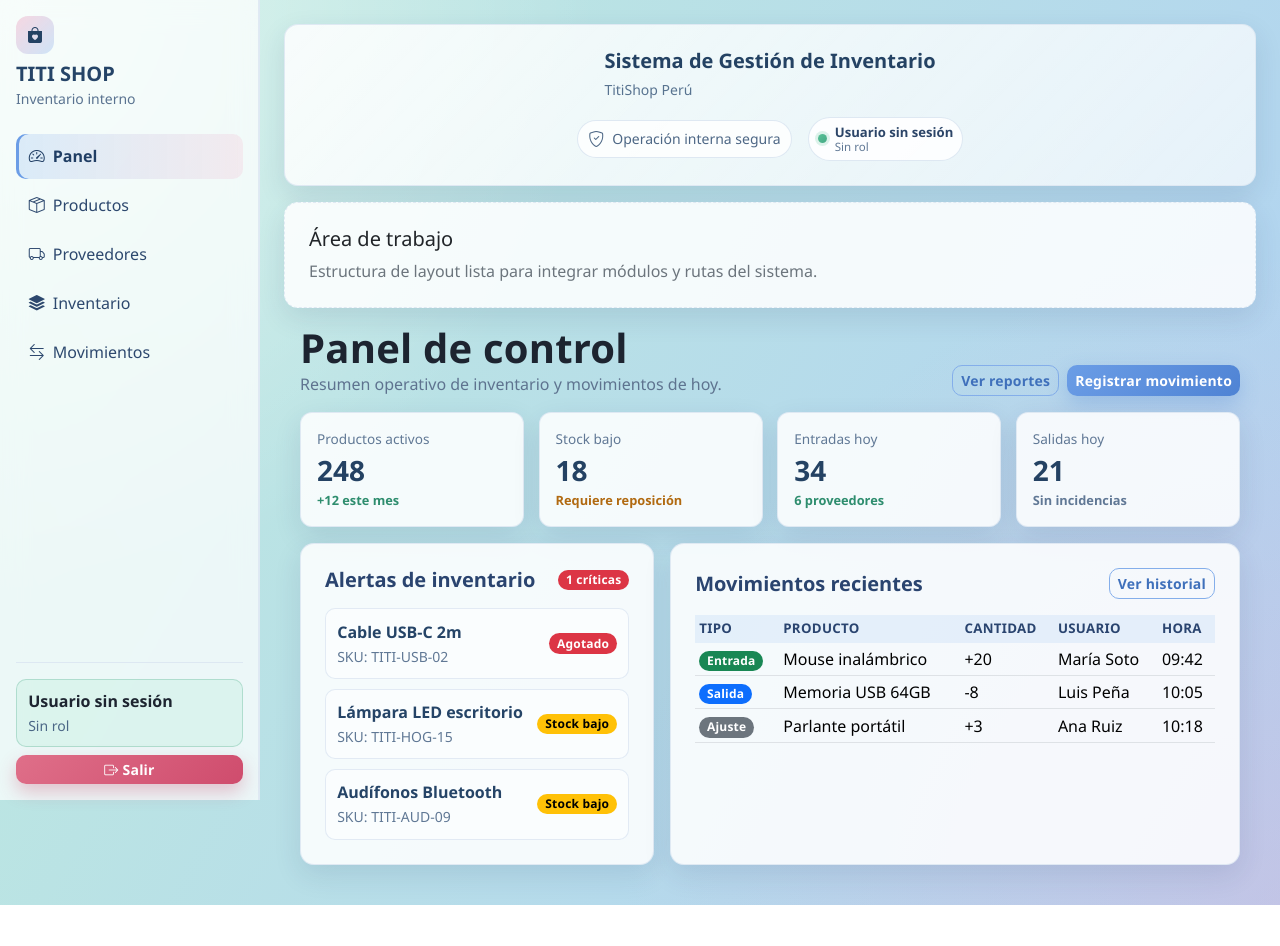
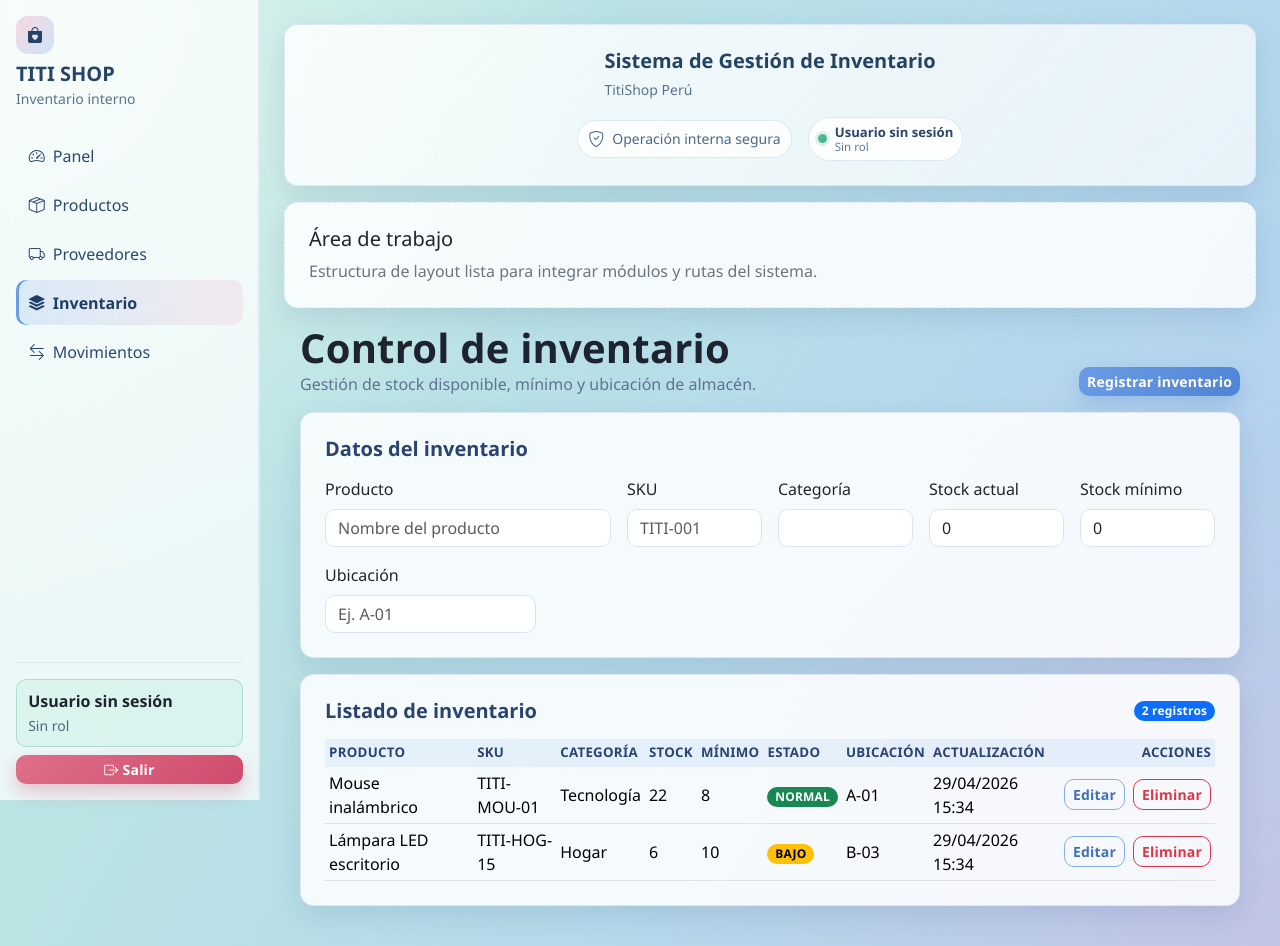
Before and after one commit to Espiritu16/titishop-frontend-angular, an Angular app: page /inventario in a window 1280 px wide. Before the commit this address led to /dashboard. Before the commit the page ends 905 px from the top, so only its background shows below. Built offline with nearby package versions, Linux system fonts and the light colour scheme.

Commit message:
version sin merge dev

```diff
--- a/src/app/app.routes.ts
+++ b/src/app/app.routes.ts
@@ -4,6 +4,7 @@ import { Login } from './features/login/login';
 import { Dashboard } from './features/dashboard/dashboard';
 import { Products } from './features/products/products';
 import { Providers } from './features/providers/providers';
+import { Inventory } from './features/inventory/inventory';
 
 export const routes: Routes = [
   { path: 'login', component: Login },
@@ -14,6 +15,7 @@ export const routes: Routes = [
       { path: 'dashboard', component: Dashboard },
       { path: 'productos', component: Products },
       { path: 'proveedores', component: Providers },
+      { path: 'inventario', component: Inventory },
       { path: '', redirectTo: 'dashboard', pathMatch: 'full' },
     ],
   },
--- /dev/null
+++ b/src/app/features/inventory/inventory.html
@@ -0,0 +1,96 @@
+<section class="inventory-page app-page">
+  <header class="section-head">
+    <div>
+      <h1 class="page-title">Control de inventario</h1>
+      <p class="page-subtitle">Gestión de stock disponible, mínimo y ubicación de almacén.</p>
+    </div>
+    <div class="d-flex gap-2">
+      @if (editingId) {
+        <button type="button" class="btn btn-outline-primary btn-sm" (click)="cancelEdit()">Cancelar edición</button>
+      }
+      <button type="button" class="btn btn-primary btn-sm" (click)="saveItem()">
+        {{ editingId ? 'Guardar cambios' : 'Registrar inventario' }}
+      </button>
+    </div>
+  </header>
+
+  <article class="card p-3 p-md-4">
+    <h5 class="panel-title mb-3">Datos del inventario</h5>
+    <form class="row g-3" [formGroup]="inventoryForm" (ngSubmit)="saveItem()">
+      <div class="col-12 col-md-4">
+        <label class="form-label">Producto</label>
+        <input type="text" class="form-control" formControlName="product" placeholder="Nombre del producto" />
+      </div>
+      <div class="col-12 col-md-2">
+        <label class="form-label">SKU</label>
+        <input type="text" class="form-control text-uppercase" formControlName="sku" placeholder="TITI-001" />
+      </div>
+      <div class="col-12 col-md-2">
+        <label class="form-label">Categoría</label>
+        <input type="text" class="form-control" formControlName="category" />
+      </div>
+      <div class="col-12 col-md-2">
+        <label class="form-label">Stock actual</label>
+        <input type="number" min="0" class="form-control" formControlName="stock" />
+      </div>
+      <div class="col-12 col-md-2">
+        <label class="form-label">Stock mínimo</label>
+        <input type="number" min="0" class="form-control" formControlName="minStock" />
+      </div>
+      <div class="col-12 col-md-3">
+        <label class="form-label">Ubicación</label>
+        <input type="text" class="form-control" formControlName="location" placeholder="Ej. A-01" />
+      </div>
+    </form>
+  </article>
+
+  <article class="card p-3 p-md-4">
+    <div class="d-flex justify-content-between align-items-center mb-3">
+      <h5 class="panel-title mb-0">Listado de inventario</h5>
+      <span class="badge text-bg-primary">{{ inventory.length }} registros</span>
+    </div>
+    <div class="table-responsive">
+      <table class="table table-sm align-middle mb-0">
+        <thead>
+          <tr>
+            <th>Producto</th>
+            <th>SKU</th>
+            <th>Categoría</th>
+            <th>Stock</th>
+            <th>Mínimo</th>
+            <th>Estado</th>
+            <th>Ubicación</th>
+            <th>Actualización</th>
+            <th class="text-end">Acciones</th>
+          </tr>
+        </thead>
+        <tbody>
+          @for (item of inventory; track item.id) {
+            <tr>
+              <td>{{ item.product }}</td>
+              <td>{{ item.sku }}</td>
+              <td>{{ item.category }}</td>
+              <td>{{ item.stock }}</td>
+              <td>{{ item.minStock }}</td>
+              <td><span [class]="stockBadgeClass(item)">{{ stockStatus(item) }}</span></td>
+              <td>{{ item.location }}</td>
+              <td>{{ item.updatedAt | date: 'dd/MM/yyyy HH:mm' }}</td>
+              <td class="text-end">
+                <div class="d-inline-flex gap-2">
+                  <button type="button" class="btn btn-outline-primary btn-sm" (click)="editItem(item)">Editar</button>
+                  <button type="button" class="btn btn-outline-danger btn-sm" (click)="removeItem(item.id)">Eliminar</button>
+                </div>
+              </td>
+            </tr>
+          }
+        </tbody>
+      </table>
+    </div>
+  </article>
+
+  @if (feedback) {
+    <div class="card p-3 inventory-feedback">
+      {{ feedback }}
+    </div>
+  }
+</section>
--- /dev/null
+++ b/src/app/features/inventory/inventory.scss
@@ -0,0 +1,19 @@
+.inventory-page {
+  padding: 1rem;
+}
+
+.panel-title {
+  color: #2a446f;
+  font-weight: 800;
+}
+
+.inventory-feedback {
+  color: #2a446f;
+  font-weight: 700;
+}
+
+@media (max-width: 768px) {
+  .inventory-page {
+    padding: 0.75rem;
+  }
+}
--- /dev/null
+++ b/src/app/features/inventory/inventory.ts
@@ -0,0 +1,182 @@
+import { Component } from '@angular/core';
+import { FormBuilder, ReactiveFormsModule, Validators } from '@angular/forms';
+import { DatePipe } from '@angular/common';
+
+type StockStatus = 'NORMAL' | 'BAJO' | 'AGOTADO';
+
+interface InventoryItem {
+  id: string;
+  product: string;
+  sku: string;
+  category: string;
+  stock: number;
+  minStock: number;
+  location: string;
+  updatedAt: string;
+}
+
+const INVENTORY_KEY = 'titishop_inventario';
+
+@Component({
+  selector: 'app-inventory',
+  imports: [ReactiveFormsModule, DatePipe],
+  templateUrl: './inventory.html',
+  styleUrl: './inventory.scss',
+})
+export class Inventory {
+  feedback = '';
+  editingId: string | null = null;
+  inventory: InventoryItem[] = [];
+
+  readonly inventoryForm;
+
+  constructor(private fb: FormBuilder) {
+    this.inventoryForm = this.fb.nonNullable.group({
+      product: ['', [Validators.required, Validators.minLength(3)]],
+      sku: ['', [Validators.required, Validators.minLength(3)]],
+      category: ['', [Validators.required, Validators.minLength(3)]],
+      stock: [0, [Validators.required, Validators.min(0)]],
+      minStock: [0, [Validators.required, Validators.min(0)]],
+      location: ['', [Validators.required, Validators.minLength(2)]],
+    });
+    this.loadInventory();
+  }
+
+  saveItem(): void {
+    if (this.inventoryForm.invalid) {
+      this.inventoryForm.markAllAsTouched();
+      this.feedback = 'Completa correctamente los campos obligatorios.';
+      return;
+    }
+
+    const value = this.inventoryForm.getRawValue();
+    const normalizedSku = value.sku.trim().toUpperCase();
+    const skuExists = this.inventory.some((item) => item.sku === normalizedSku && item.id !== this.editingId);
+    if (skuExists) {
+      this.feedback = 'El SKU ya existe en inventario.';
+      return;
+    }
+
+    if (this.editingId) {
+      this.inventory = this.inventory.map((item) =>
+        item.id === this.editingId
+          ? {
+              ...item,
+              product: value.product.trim(),
+              sku: normalizedSku,
+              category: value.category.trim(),
+              stock: value.stock,
+              minStock: value.minStock,
+              location: value.location.trim(),
+              updatedAt: new Date().toISOString(),
+            }
+          : item
+      );
+      this.feedback = 'Registro de inventario actualizado.';
+    } else {
+      const newItem: InventoryItem = {
+        id: crypto.randomUUID(),
+        product: value.product.trim(),
+        sku: normalizedSku,
+        category: value.category.trim(),
+        stock: value.stock,
+        minStock: value.minStock,
+        location: value.location.trim(),
+        updatedAt: new Date().toISOString(),
+      };
+      this.inventory = [newItem, ...this.inventory];
+      this.feedback = 'Registro de inventario creado.';
+    }
+
+    this.persist();
+    this.cancelEdit();
+  }
+
+  editItem(item: InventoryItem): void {
+    this.editingId = item.id;
+    this.inventoryForm.setValue({
+      product: item.product,
+      sku: item.sku,
+      category: item.category,
+      stock: item.stock,
+      minStock: item.minStock,
+      location: item.location,
+    });
+    this.feedback = `Editando ${item.product}.`;
+  }
+
+  cancelEdit(): void {
+    this.editingId = null;
+    this.inventoryForm.reset({
+      product: '',
+      sku: '',
+      category: '',
+      stock: 0,
+      minStock: 0,
+      location: '',
+    });
+  }
+
+  removeItem(id: string): void {
+    this.inventory = this.inventory.filter((item) => item.id !== id);
+    this.persist();
+    this.feedback = 'Registro eliminado.';
+  }
+
+  stockStatus(item: InventoryItem): StockStatus {
+    if (item.stock <= 0) return 'AGOTADO';
+    if (item.stock <= item.minStock) return 'BAJO';
+    return 'NORMAL';
+  }
+
+  stockBadgeClass(item: InventoryItem): string {
+    const status = this.stockStatus(item);
+    if (status === 'AGOTADO') return 'badge text-bg-danger';
+    if (status === 'BAJO') return 'badge text-bg-warning';
+    return 'badge text-bg-success';
+  }
+
+  private loadInventory(): void {
+    const raw = localStorage.getItem(INVENTORY_KEY);
+    if (!raw) {
+      this.inventory = this.seedInventory();
+      this.persist();
+      return;
+    }
+    try {
+      const parsed = JSON.parse(raw) as InventoryItem[];
+      this.inventory = Array.isArray(parsed) ? parsed : this.seedInventory();
+    } catch {
+      this.inventory = this.seedInventory();
+    }
+  }
+
+  private persist(): void {
+    localStorage.setItem(INVENTORY_KEY, JSON.stringify(this.inventory));
+  }
+
+  private seedInventory(): InventoryItem[] {
+    return [
+      {
+        id: crypto.randomUUID(),
+        product: 'Mouse inalámbrico',
+        sku: 'TITI-MOU-01',
+        category: 'Tecnología',
+        stock: 22,
+        minStock: 8,
+        location: 'A-01',
+        updatedAt: new Date().toISOString(),
+      },
+      {
+        id: crypto.randomUUID(),
+        product: 'Lámpara LED escritorio',
+        sku: 'TITI-HOG-15',
+        category: 'Hogar',
+        stock: 6,
+        minStock: 10,
+        location: 'B-03',
+        updatedAt: new Date().toISOString(),
+      },
+    ];
+  }
+}
```
